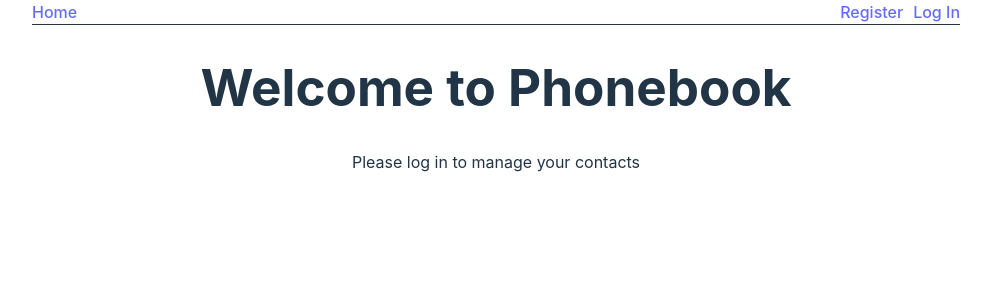
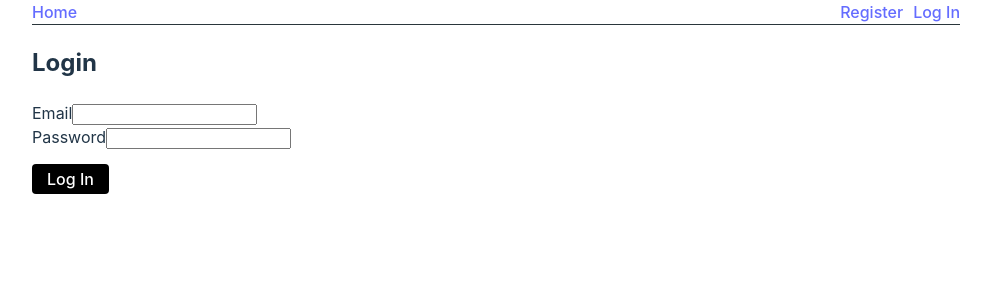
Before and after one commit to 8kaze8/goit-react-hw-08, a React (Vite) app: page /#/login in a window 1280 px wide. Shown: the top 300 px of the page, without its empty margins (144-1135 px from the left). Built offline with nearby package versions, Linux system fonts and the light colour scheme.

Commit message:
Configure routing and styling for deployment on GitHub Pages

```diff
--- a/src/components/LoginForm/LoginForm.jsx
+++ b/src/components/LoginForm/LoginForm.jsx
@@ -38,7 +38,18 @@ const LoginForm = () => {
             )}
           </div>
 
-          <button type="submit" style={{ color: "white" }}>
+          <button
+            type="submit"
+            style={{
+              marginTop: "15px",
+              padding: "5px 15px",
+              backgroundColor: "black",
+              color: "white",
+              border: "none",
+              borderRadius: "4px",
+              cursor: "pointer",
+            }}
+          >
             Log In
           </button>
         </Form>
--- a/src/components/RegistrationForm/RegistrationForm.jsx
+++ b/src/components/RegistrationForm/RegistrationForm.jsx
@@ -63,7 +63,15 @@ const RegistrationForm = () => {
 
           <button
             type="submit"
-            style={{ color: "white" }}
+            style={{
+              marginTop: "15px",
+              padding: "5px 15px",
+              backgroundColor: "black",
+              color: "white",
+              border: "none",
+              borderRadius: "4px",
+              cursor: "pointer",
+            }}
             disabled={isSubmitting}
           >
             {isSubmitting ? "Registering..." : "Register"}
--- a/src/components/UserMenu/UserMenu.jsx
+++ b/src/components/UserMenu/UserMenu.jsx
@@ -12,7 +12,14 @@ const UserMenu = () => {
       <button
         type="button"
         onClick={() => dispatch(logOut())}
-        style={{ color: "white" }}
+        style={{
+          padding: "5px 15px",
+          backgroundColor: "black",
+          color: "white",
+          border: "none",
+          borderRadius: "4px",
+          cursor: "pointer",
+        }}
       >
         Logout
       </button>
--- a/src/main.jsx
+++ b/src/main.jsx
@@ -1,6 +1,6 @@
 import React from "react";
 import ReactDOM from "react-dom/client";
-import { BrowserRouter } from "react-router-dom";
+import { HashRouter } from "react-router-dom";
 import { PersistGate } from "redux-persist/integration/react";
 import { Provider } from "react-redux";
 import { store, persistor } from "./redux/store";
@@ -11,9 +11,9 @@ ReactDOM.createRoot(document.getElementById("root")).render(
   <React.StrictMode>
     <Provider store={store}>
       <PersistGate loading={null} persistor={persistor}>
-        <BrowserRouter>
+        <HashRouter>
           <App />
-        </BrowserRouter>
+        </HashRouter>
       </PersistGate>
     </Provider>
   </React.StrictMode>
--- a/vite.config.js
+++ b/vite.config.js
@@ -3,7 +3,7 @@ import react from "@vitejs/plugin-react";
 
 export default defineConfig({
   plugins: [react()],
-  base: "./",
+  base: "/goit-react-hw-08/",
   build: {
     outDir: "dist",
     assetsDir: "assets",
```
